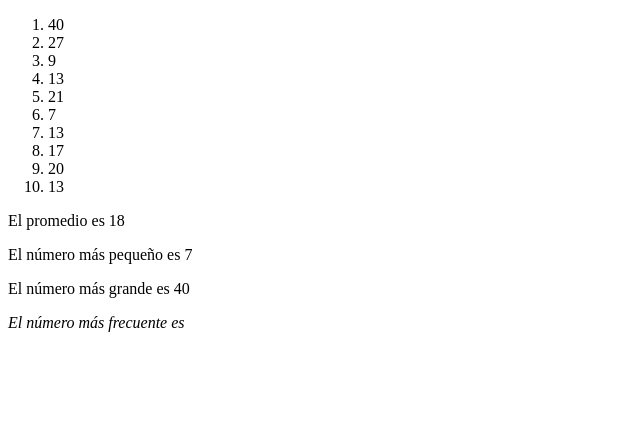
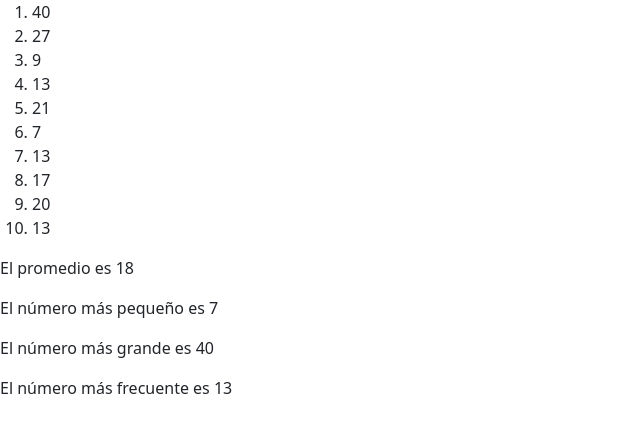
Before and after one commit to faldrighetti/mis-tareas-de-curso-r-argentina-programa, a website: page tareas-clase-5/Ejercicio numeros/index numeros.html in a window 1280 px wide. Shown: the whole page, without its empty margins (0-640 px from the left). Drawn offline with nearby package versions, Linux system fonts and the light colour scheme; files that its build step writes are made by us from their sources.

Commit message:
Agrega estilos con bootstrap al resto de ejercicios
Agrega bootstrap a los ejercicios de números, calculadora de salarios anual y mensual y datos del usuario.

```diff
--- a/tareas-clase-5/Ejercicio numeros/index numeros.html
+++ b/tareas-clase-5/Ejercicio numeros/index numeros.html
@@ -6,6 +6,7 @@
     <title>Ejercicio DOM números</title>
     <meta name='viewport' content='width=device-width, initial-scale=1'>
     <link rel='stylesheet' type='text/css' media='screen' href='main.css'>
+    <link rel="stylesheet" href="../../node_modules/bootstrap/dist/css/bootstrap.min.css">
 </head>
 <body>
     <ol>
--- a/tareas-clase-5/Ejercicio numeros/numeros.js
+++ b/tareas-clase-5/Ejercicio numeros/numeros.js
@@ -1,4 +1,3 @@
-
 //TAREA: En otro archivo distinto,
 // Crear una lista de <ol> y <li> que contengan sólo números.
 // Convertir esos números a un array y:
@@ -7,114 +6,71 @@
 // 3. obtener el número más grande y mostrarlo en un <em> pre-creado con el texto "El número más grande es..."
 // 4. obtener el número que más se repite y mostrarlo en un <em> pre-creado con el texto "El número más frecuente es..."
 
-listaNumeros = []
+function listarNumeros(){
+    let array = [];
+    const numeros = document.querySelectorAll('li');
 
-const numeros = document.querySelectorAll('li')
-
-console.log(numeros)
-
-for(let i = 0; i < numeros.length; i++){
-    listaNumeros.push(Number(numeros[i].innerText))
+    for(let i = 0; i < numeros.length; i++){
+        array.push(Number(numeros[i].innerText));
+    }
+    return array;
 }
 
-console.log(listaNumeros)
+let arrayNumeros = listarNumeros();
 
-let total = 0
+function hallarPromedio(array){
+    let total = 0;
 
-for(let i = 0; i < listaNumeros.length; i++){
-    total += listaNumeros[i]
+    for(let i = 0; i < array.length; i++){
+        total += array[i];
+    }
+
+    let promedio = total/array.length;
+    return promedio;
 }
-total / listaNumeros.length
 
-let promedio = total/listaNumeros.length
+let masGrande = function(array){
+    let mayor = array[0];
 
-console.log(promedio)
-
-
-let obtenerNumeroMasGrande = function(){
-    let mayor = listaNumeros[0]
-    for(let i = 0; i < listaNumeros.length; i++){
-        if (listaNumeros[i] > mayor){
-            mayor = listaNumeros[i]
+    for(let i = 0; i < array.length; i++){
+        if (array[i] > mayor){
+            mayor = array[i];
         }
     }
-    return mayor
+    return mayor;
 }
 
-let obtenerNumeroMasChico = function(){
-    let menor = listaNumeros[0]
-    for(let i = 0; i < listaNumeros.length; i++){
-        if (listaNumeros[i] < menor){
-            menor = listaNumeros[i]
+let masChico = function(array){
+    let menor = array[0];
+
+    for(let i = 0; i < array.length; i++){
+        if (array[i] < menor){
+            menor = array[i];
         }
     }
-    return menor
+    return menor;
 }
 
-console.log('El promedio es ' + promedio)
-console.log('El más chico es '+ obtenerNumeroMasChico())
-console.log('El más grande es '+ obtenerNumeroMasGrande())
+let masFrecuente = function(array){
+    let masRepetido;
+    let apariciones = 0;
 
-document.querySelector('#texto-promedio').innerText += promedio
-document.querySelector('#texto-menor').innerText += obtenerNumeroMasChico()
-document.querySelector('#texto-mayor').innerText += obtenerNumeroMasGrande()
-
-
-/*let contador = 0
-let caracteresVeces = []
-
-for (let i = 0; i < listaNumeros.length; i++){
-    for (let j = 0; j < caracteresVeces.length, j++){
-        if (i === j){
-            continue
-        } else{caracteresVeces.push(listaNumeros[i])
+    for(let i = 0; i < array.length; i++){
+        let contador = 0;
+        for (let j = 0; j < array.length; j++){
+            if(array[j] === array[i]){
+                contador++;
+            }
+        }
+        if(contador > apariciones){
+            masRepetido = array[i];
+            apariciones = contador;
         }
     }
-}
-console.log(caracteresVeces)
-
-let frecuente = function{
-    for(let i = 0; i < listaNumeros.length; i++){
-        if (listaNumeros[i] === i// MODIFICAR QUE TIENE QUE ESTAR EN CARACTERES VECES){
-            contador ++
-        }
-    }
-
-}*/
-
-/*
-
-A ver, cómo consigo el más frecuente? Se puede hacer con un par de bucles, supuestamente. Uno, seguro, es el contador
-de veces
-
-*/
-
-/*let masFrecuente = 1
-let veces = 0
-let masRepetido;
-
-for (let i = 0; i < lista.length; i++){
-
-    for (j = i; j < lista.length; j++){
-        if (lista[i] == lista[j]){
-            veces += 1;
-        if (masFrecuente < veces){
-            masFrecuente = veces;
-            masRepetido = lista[i];
-        }
-        }
-    }
-    veces = 0;
+    return masRepetido;
 }
 
-console.log(masRepetido); // devuelve el 10
-
-
-Hay un for doble. El array se recorre dos veces. En el segundo recorrido, aparece la variable j que depende de i.
-IF 1: Cuando el bucle encuentre un elemento en J que ya había encontrado en I, le suma 1 a la variable "veces".
-IF 2: Si "masFrecuente" es menor a "veces" (es decir, "veces" aparece más de una vez, es decir, un número se repite),
-    a masFrecuente se le asigna la cantidad de veces que un elemento aparece como máximo, y a masRepetido, que al
-    principio estaba undefined, se le asigna ese valor repetido en lista[i].
-El "veces = 0" al final del bucle previene que masRepetido devuelva simplemente el último elemento del array. Al
-estar así, resetea la variable "veces"
-*/
+document.querySelector('#texto-promedio').innerText += hallarPromedio(arrayNumeros);
+document.querySelector('#texto-menor').innerText += masChico(arrayNumeros);
+document.querySelector('#texto-mayor').innerText += masGrande(arrayNumeros);
+document.querySelector('#texto-frecuente').innerText += masFrecuente(arrayNumeros);
--- a/tareas-clase-5/Ejercicio salario anual DOM/index salario.html
+++ b/tareas-clase-5/Ejercicio salario anual DOM/index salario.html
@@ -6,28 +6,24 @@
     <title>Ejercicio DOM salario</title>
     <meta name='viewport' content='width=device-width, initial-scale=1'>
     <link rel='stylesheet' type='text/css' media='screen' href='main.css'>
+    <link rel="stylesheet" href="../../node_modules/bootstrap/dist/css/bootstrap.min.css">
 </head>
 <body>
-
-    <form>
-        <input type="number" placeholder="Ingrese salario anual" id="salario-anual"/>
-        <input type="text" disabled placeholder="Su salario mensual" id="salario-mensual">
-        <button id="boton-calcular">Calcular</button>
-
+    <h2>Calculadora de salario anual y mensual</h2>
+    <br>
+    <form class="form-group">
+        <input type="number" class="form-group mx-sm-3 mb-2" placeholder="Ingrese salario anual" id="salario-anual"/>
+        <input type="text" class="form-group mx-sm-3 mb-2" disabled placeholder="Su salario mensual" id="salario-mensual">
+        <button class="btn btn-primary" id="boton-calcular">Calcular</button>
+        <br>
+        <input type="number" class="form-group mx-sm-3 mb-2" placeholder="Ingrese salario mensual" id="salario-mensual-2"/>
+        <input type="text" class="form-group mx-sm-3 mb-2" disabled placeholder="Su salario anual" id="salario-anual-2">
+        <button class="btn btn-primary" id="boton-calcular-2">Calcular</button>
         <br>
         <br>
-
-        <input type="number" placeholder="Ingrese salario mensual" id="salario-mensual-2"/>
-        <input type="text" disabled placeholder="Su salario anual" id="salario-anual-2">
-        <button id="boton-calcular-2">Calcular</button>
-
-        <br>
-        <br>
-
-        <button type="reset">Limpiar todo</button>
+        <button class="btn btn-danger" type="reset">Limpiar todo</button>
 
     </form>
-
     <script src='salario.js'></script>
 </body>
 </html>
```
Also changed, not shown: tareas-clase-5/Ejercicio salario anual DOM/salario.js (+7 -10 lines), tareas-clase-5/Ejercicio tiempo videos/index videos.html (+4 -5 lines), tareas-clase-5/Ejercicio tiempo videos/tiempovideos.js (+17 -23 lines).
